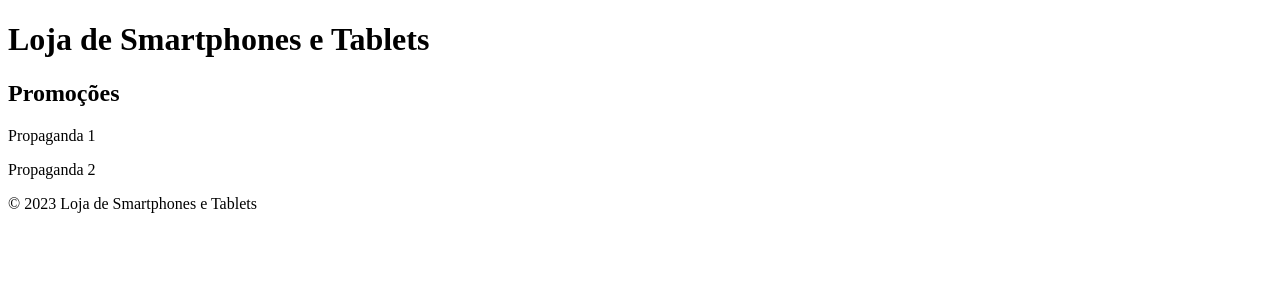
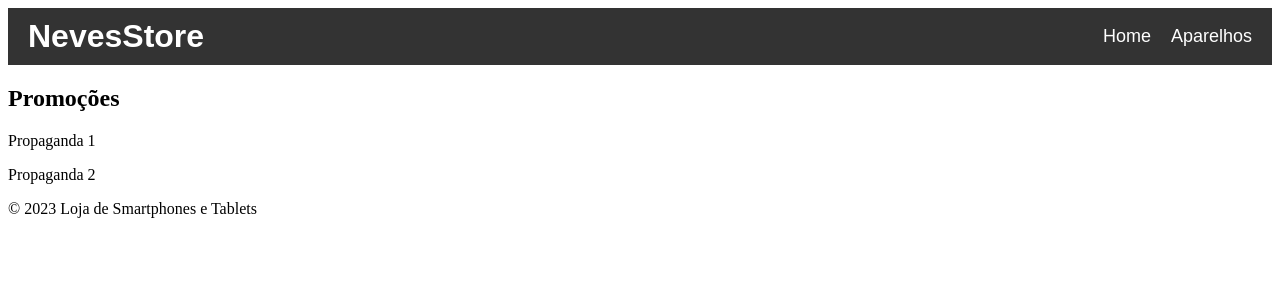
Before and after one commit to Neveszera/RDW_CP2, a React (Vite) app: page / in a window 1280 px wide. Shown: the top 300 px of the page. Built offline with nearby package versions, Linux system fonts and the light colour scheme.

Commit message:
Estilização Header.

```diff
--- /dev/null
+++ b/src/components/CSS/Header.module.css
@@ -0,0 +1,38 @@
+.header {
+    background-color: #333;
+    color: #fff;
+    display: flex;
+    justify-content: space-between;
+    align-items: center;
+    padding: 10px 20px;
+    font-family: 'Poppins', sans-serif;
+}
+
+.header h1 {
+    font-size: 32px;
+    margin: 0;
+}
+
+.header-nav {
+    list-style: none;
+    display: flex;
+    margin: 0;
+    padding: 0;
+}
+
+.headerLink {
+    text-decoration: none;
+    color: #fff;
+    font-size: 18px;
+    margin-right: 20px;
+    transition: color 0.3s, transform 0.3s;
+}
+
+.headerLink:last-child {
+    margin-right: 0;
+}
+
+.headerLink:hover {
+    color: #f2f2f2;
+    transform: scale(1.1);
+}
--- a/src/components/Header.jsx
+++ b/src/components/Header.jsx
@@ -1,9 +1,19 @@
 import React from 'react';
+import { Link } from 'react-router-dom';
+import styles from './CSS/Header.module.css';
 
 function Header() {
   return (
-    <header>
-      <h1>Loja de Smartphones e Tablets</h1>
+    <header className={styles.header}>
+      <h1>NevesStore</h1>
+      <nav>
+        <Link to="/" className={styles.headerLink}>
+          Home
+        </Link>
+        <Link to="/aparelhos" className={styles.headerLink}>
+          Aparelhos
+        </Link>
+      </nav>
     </header>
   );
 }
```
